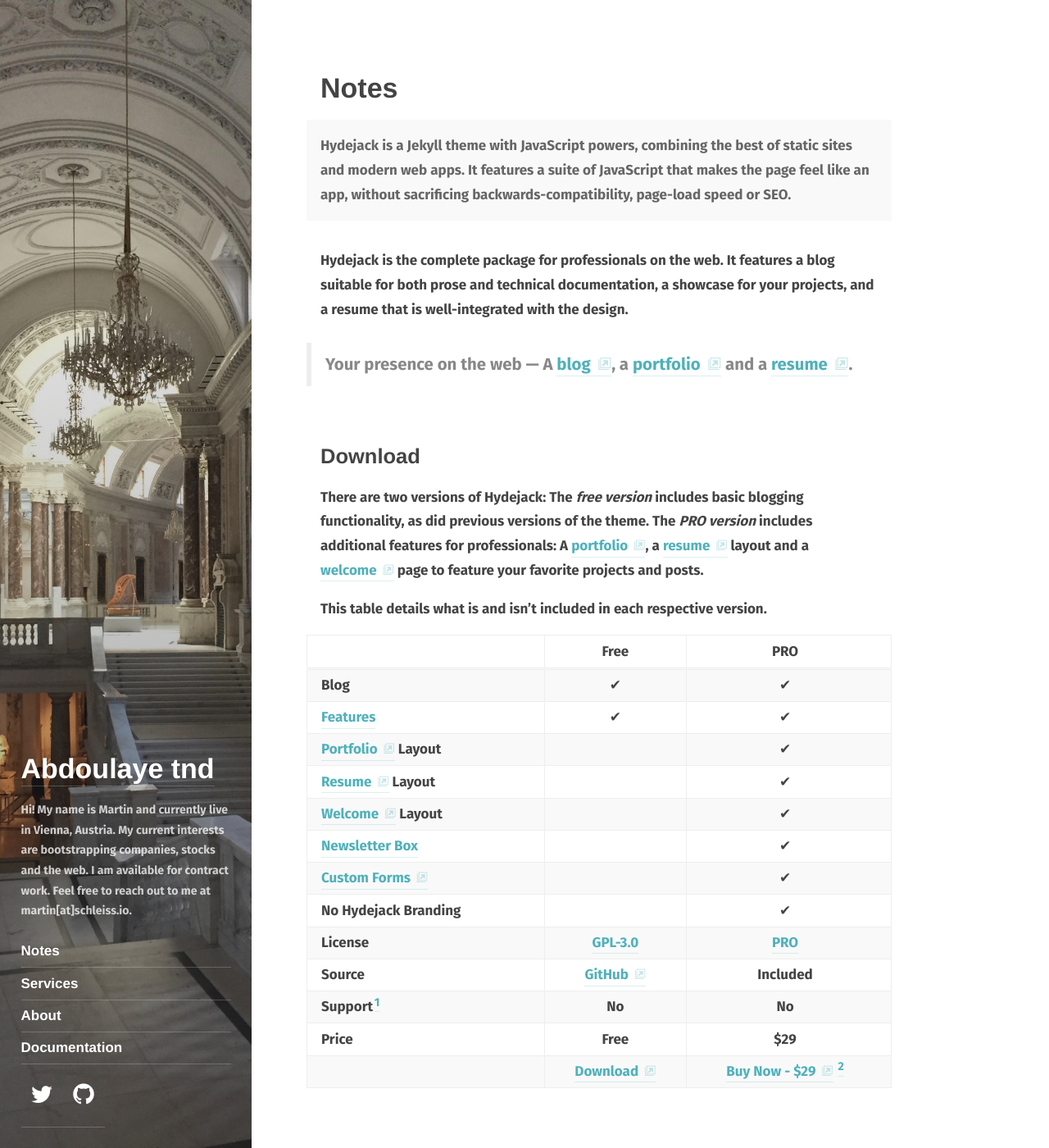
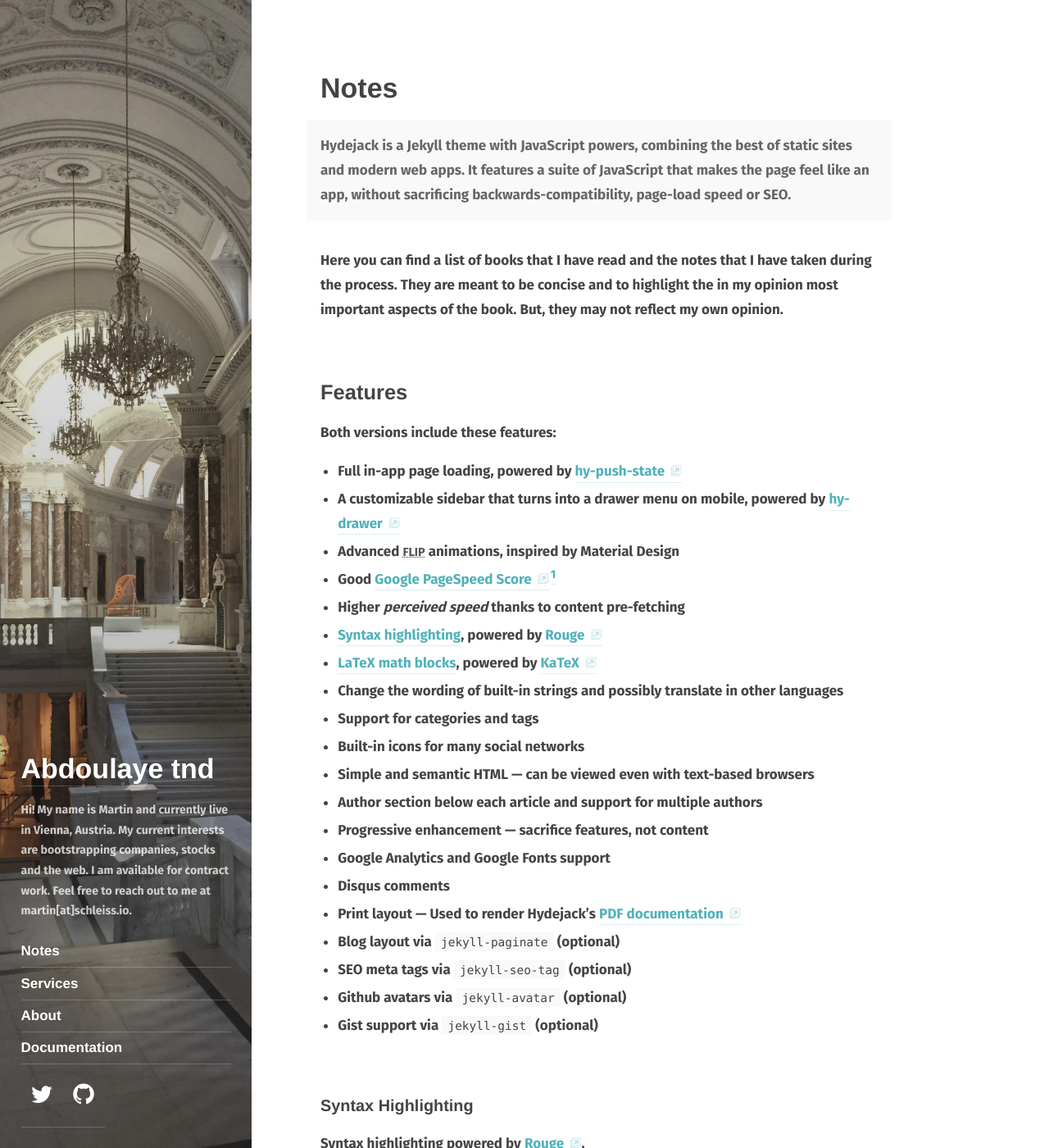
Before and after one commit to abdoulaye-tnd/tandian, a Jekyll site: the page built from Notes.md, in a window 1280 px wide and 1400 px high. Shown: the whole window at 82% size. Built offline with Jekyll 4.4.1, drawn with Linux system fonts in a browser that asks for light colours; some web fonts are replaced; some of the changed text lies outside the part shown.

Commit message:
Update Notes.md

```diff
--- a/Notes.md
+++ b/Notes.md
@@ -9,42 +9,11 @@
 order: 1
 ---
 
-**Hydejack** is the complete package for professionals on the web.
-It features a blog suitable for both prose and technical documentation,
-a showcase for your projects, and a resume that is well-integrated with the design.
+Here you can find a list of books that I have read and the notes that I have taken during the process. They are meant to be concise and to highlight the in my opinion most important aspects of the book. But, they may not reflect my own opinion.
 
-> Your presence on the web --- A [blog], a [portfolio] and a [resume].
-{:.lead}
 
-## Download
-There are two versions of **Hydejack**: The *free version* includes basic blogging functionality,
-as did previous versions of the theme.
-The *PRO version* includes additional features for professionals:
-A [portfolio], a [resume] layout and a [welcome] page to feature your favorite projects and posts.
 
-This table details what is and isn't included in each respective version.
 
-|                                     | Free                                   | PRO                                          |
-|:------------------------------------|:--------------------------------------:|:--------------------------------------------:|
-| Blog                                | &#x2714;                               | &#x2714;                                     |
-| [Features][feat]                    | &#x2714;                               | &#x2714;                                     |
-| [Portfolio] Layout                  |                                        | &#x2714;                                     |
-| [Resume] Layout                     |                                        | &#x2714;                                     |
-| [Welcome] Layout                    |                                        | &#x2714;                                     |
-| [Newsletter Box][news]              |                                        | &#x2714;                                     |
-| [Custom Forms][forms]               |                                        | &#x2714;                                     |
-| No Hydejack Branding                |                                        | &#x2714;                                     |
-| License                             | [GPL-3.0][license]                     | [PRO]                                        |
-| Source                              | [GitHub][src]                          | Included                                     |
-| Support[^1]                         | No                                     | No                                           |
-| Price                               | Free                                   | $29                                          |
-|                                     | [**Download**][kit]                    | [**Buy Now - $29**][buy] [^2]                |
-{:.stretch-table}
-
-[^1]: You MAY open an issue on GitHub, but no response and/or fix is guaranteed.
-      You understand that using Jekyll requires technical know-how, and is NOT comparable to Wordpress in terms of usability.
-      Please use the free version to confirm that Hydejack works for you.
-      For more, see the [PRO] license.
 
 ## Features
 Both versions include these features:
@@ -82,32 +51,7 @@
 end
 ~~~
 
-### LaTeX Math Blocks
-Write formulas in familiar LaTeX syntax. Powered by [KaTeX].
 
-$$
-\begin{aligned}
-  \phi(x,y) &= \phi \left(\sum_{i=1}^n x_ie_i, \sum_{j=1}^n y_je_j \right) \\[2em]
-            &= \sum_{i=1}^n \sum_{j=1}^n x_i y_j \phi(e_i, e_j)            \\[2em]
-            &= (x_1, \ldots, x_n)
-               \left(\begin{array}{ccc}
-                 \phi(e_1, e_1)  & \cdots & \phi(e_1, e_n) \\
-                 \vdots          & \ddots & \vdots         \\
-                 \phi(e_n, e_1)  & \cdots & \phi(e_n, e_n)
-               \end{array}\right)
-               \left(\begin{array}{c}
-                 y_1    \\
-                 \vdots \\
-                 y_n
-               \end{array}\right)
-\end{aligned}
-$$
-
-### Newsletter Subscription Box*
-The *PRO version* has built-in support for [Tinyletter] subscription boxes.
-
-If you are using a different newsletter service, like MailChimp,
-you can build a custom newsletter subscription box using [custom forms][forms].
 
 ## Versions
 ### Free Version
@@ -115,20 +59,8 @@
 
 [**Download**][kit]
 
-### PRO Version
-The *PRO version* aims to be the complete package for professionals on the web.
-It includes layouts for your [portfolio],
-your [resume] (with support for [JSON Resume](https://jsonresume.org/)),
-a [welcome] page to introduce yourself to visitors,
-built-in support for [Tinyletter], and from element styles so you can build arbitrary contact forms.
 
-[**Buy Now - $29**][buy] [^2]
 
-[^2]: Transactions secured by [Stripe](https://stripe.com). Downloads handled by [Simple Goods](https://simplegoods.co/).
-
-[blog]: https://qwtel.com/hydejack/blog/
-[portfolio]: https://qwtel.com/hydejack/variations/
-[resume]: https://qwtel.com/hydejack/resume/
 [download]: https://qwtel.com/download/
 [welcome]: https://qwtel.com/hydejack/
 [forms]: https://qwtel.com/hydejack/forms-by-example/
```
